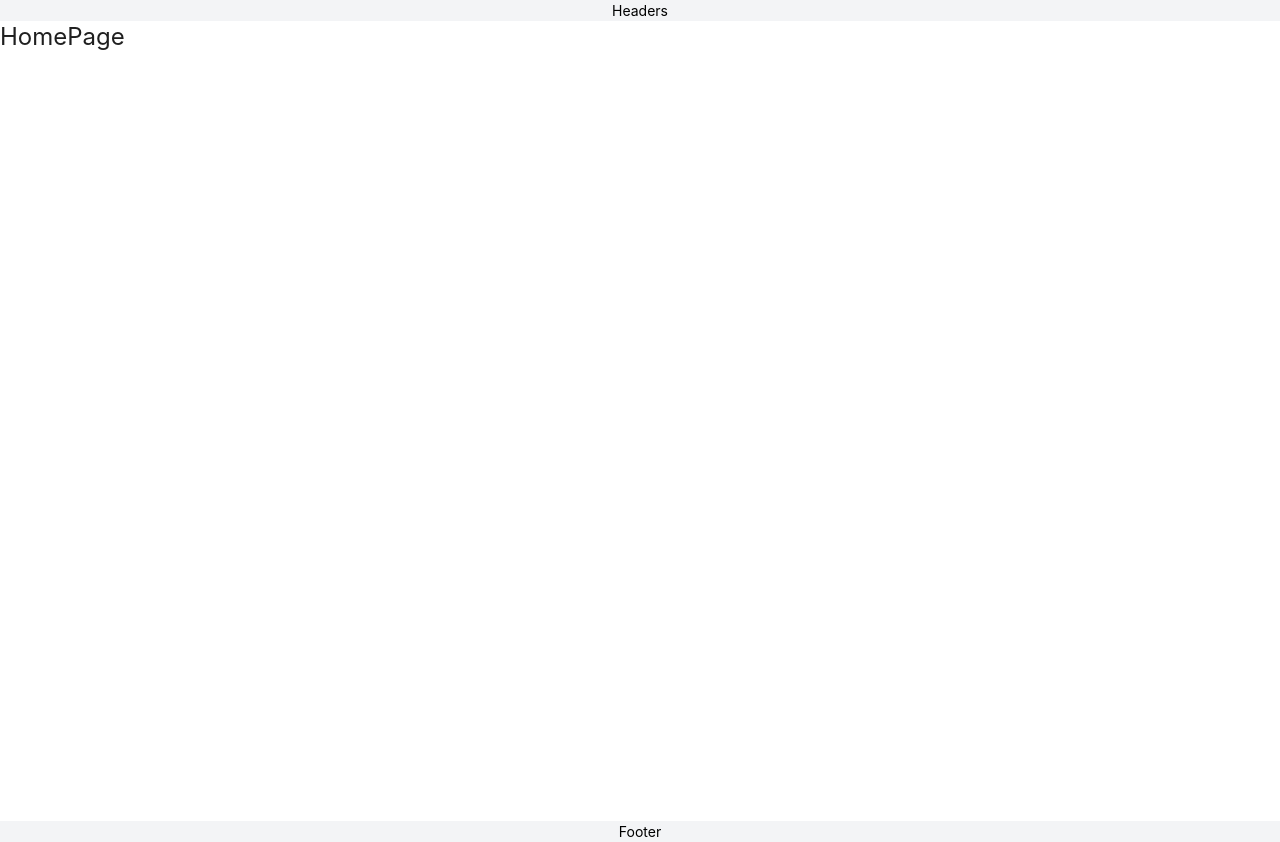
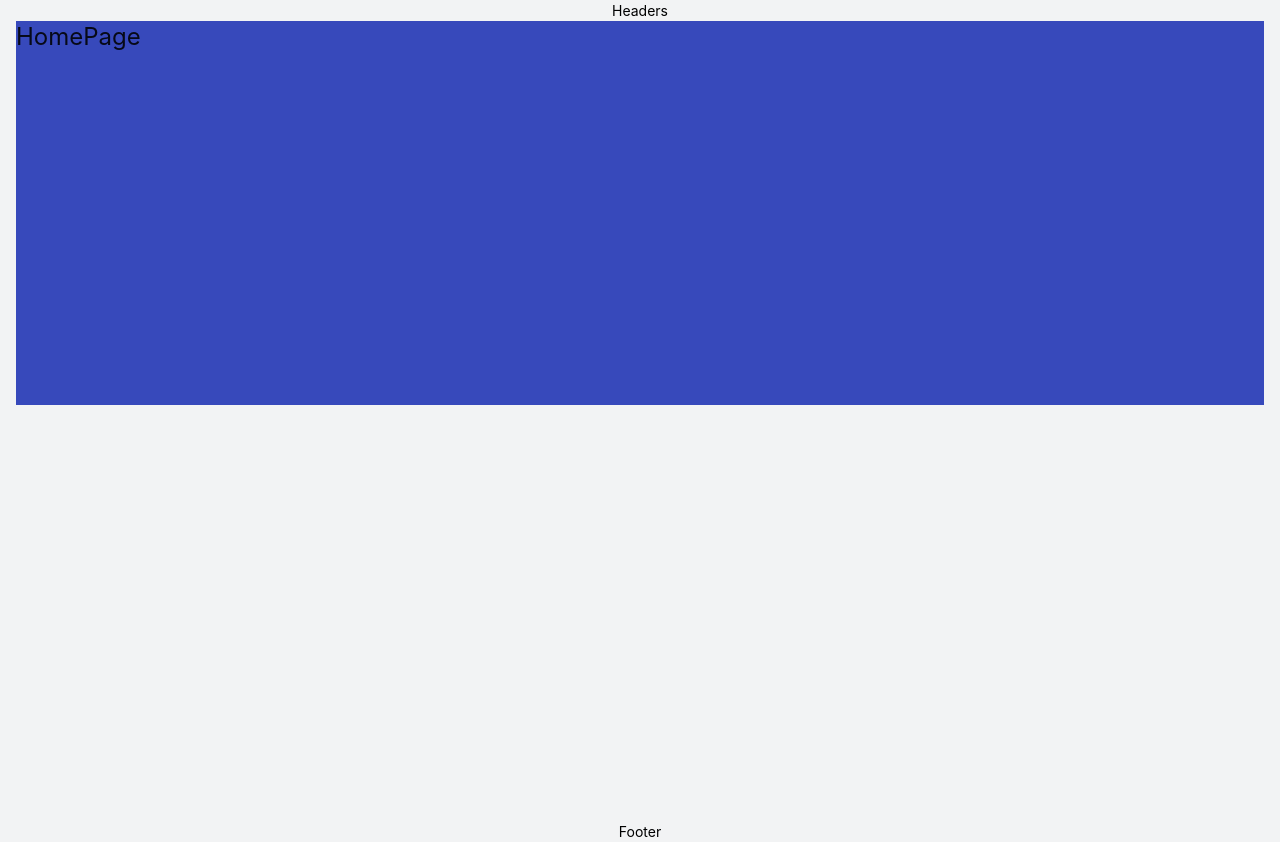
Before and after one commit to ShahariarRahman/stargadget, a Next.js app: page / in a window 1280 px wide. Built offline with nearby package versions, Linux system fonts and the light colour scheme.

Commit message:
ContainerLayout and Tailwind Primary Colors

```diff
--- /dev/null
+++ b/src/components/Layouts/ContainerLayout.js
@@ -0,0 +1,32 @@
+export default function ContainerLayout({
+  children,
+  className = "",
+  container,
+  space,
+  ...props
+}) {
+  const paddingCls =
+    {
+      none: "px-0",
+      small: "px-1",
+      middle: "px-4",
+      large: "px-8",
+    }[space] || "px-4";
+
+  if (container) {
+    return (
+      <div
+        {...props}
+        className={`w-full flex flex-col items-center ${className}`}
+      >
+        <div className={`w-full max-w-[1320px] ${paddingCls}`}>{children}</div>
+      </div>
+    );
+  } else {
+    return (
+      <div {...props} className={`${paddingCls} ${className}`}>
+        {children}
+      </div>
+    );
+  }
+}
--- a/src/components/Layouts/RootLayout.js
+++ b/src/components/Layouts/RootLayout.js
@@ -1,14 +1,17 @@
 import { Layout } from "antd";
 import Headers from "../UI/shared/Headers";
 import Footer from "../UI/shared/Footer";
+import ContainerLayout from "./ContainerLayout";
 const { Content } = Layout;
 
-export default function RootLayout({ children }) {
+export default function RootLayout({ children, container, space }) {
   return (
-    <Layout className="flex flex-col items-center bg-gray-100">
+    <Layout className="flex flex-col items-center bg-dark/5">
       <Headers />
-      <Content className="min-h-screen overflow-hidden w-full bg-white">
-        {children}
+      <Content className="min-h-screen overflow-hidden w-full">
+        <ContainerLayout space={space ? space : "none"} container={container}>
+          {children}
+        </ContainerLayout>
       </Content>
       <Footer />
     </Layout>
--- a/src/pages/index.js
+++ b/src/pages/index.js
@@ -3,11 +3,15 @@ import RootLayout from "@/components/Layouts/RootLayout";
 export default function HomePage() {
   return (
     <div>
-      <h1 className="text-2xl">HomePage</h1>
+      <h1 className="text-2xl h-96 bg-secondary">HomePage</h1>
     </div>
   );
 }
 
 HomePage.getLayout = function getLayout(page) {
-  return <RootLayout>{page}</RootLayout>;
+  return (
+    <RootLayout space="middle" container>
+      {page}
+    </RootLayout>
+  );
 };
--- a/tailwind.config.js
+++ b/tailwind.config.js
@@ -7,6 +7,15 @@ module.exports = {
   ],
   theme: {
     extend: {
+      colors: {
+        main: "#081621", // dark black
+        primary: "#ef4a23", // yellow
+        secondary: "#3749bb", // blue
+        dark: "#01132d", // text black
+        dim: "#666666",
+        senary: "#",
+        "secondary-text": "#ef4a23", // secondary-text
+      },
       backgroundImage: {},
     },
   },
```
